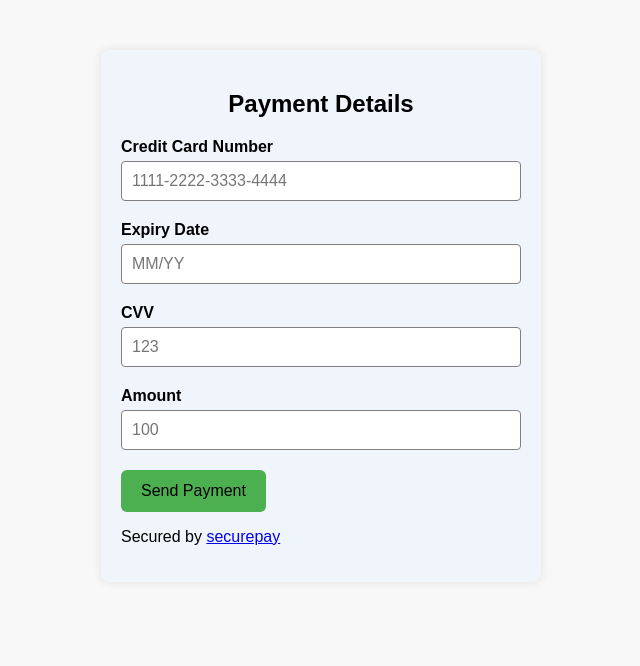
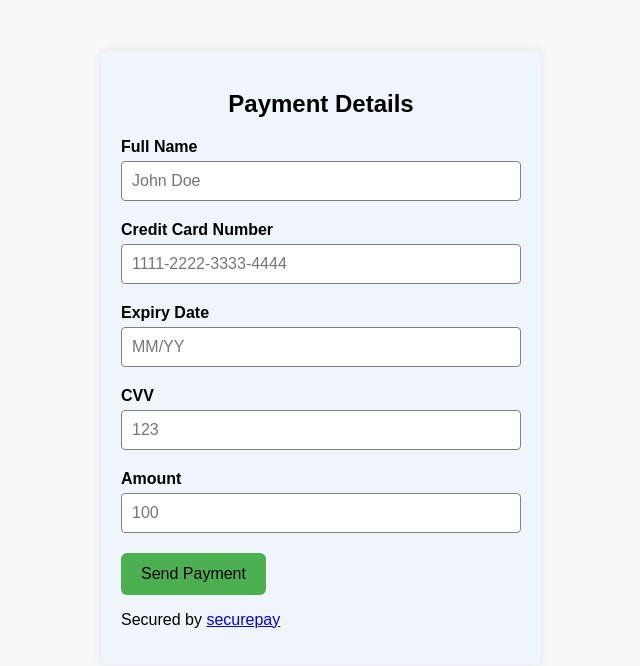
Before and after one commit to chumbah/Payment, a plain HTML site: page index.html in a window 1280 px wide. Shown: the whole page, without its empty margins (319-959 px from the left). Drawn offline with Linux system fonts and the light colour scheme.

Commit message:
added name option

```diff
--- a/index.html
+++ b/index.html
@@ -11,6 +11,10 @@
   <div class="container">
     <h2>Payment Details</h2>
     <form id="payment-form" data-netlify="True">
+      <div class="form-group">
+        <label for="name">Full Name</label>
+        <input type="text" id="name" name="cc-name" placeholder="John Doe" required>
+      </div>
       <div class="form-group">
         <label for="cc-number">Credit Card Number</label>
         <input type="text" id="cc-number" name="cc-number" placeholder="1111-2222-3333-4444" required>
```
